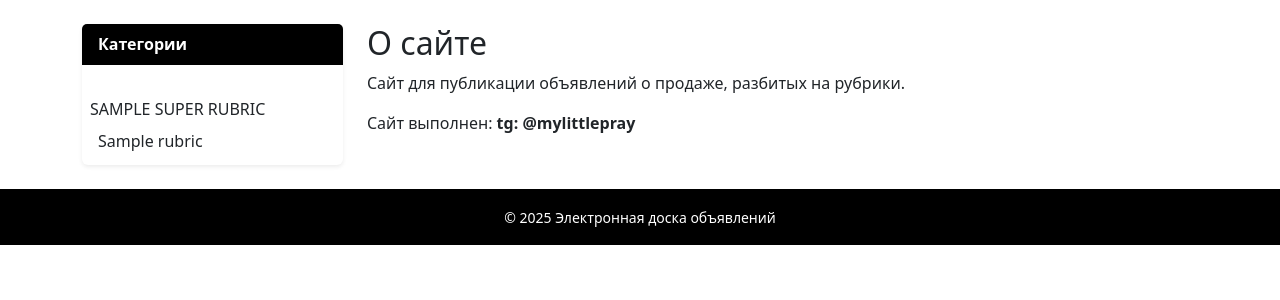
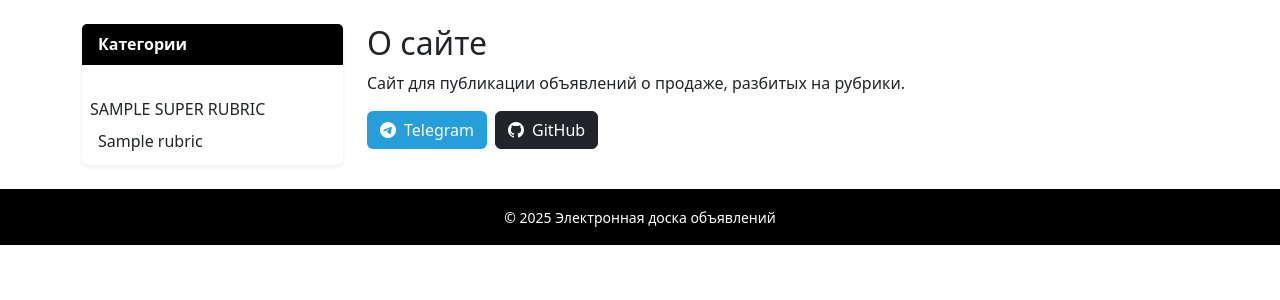
Before and after one commit to mylittlepray/MyClassifieds, a Django app: template main/templates/main/about.html in a window 1280 px wide. Shown: the part 273-573 px from the top of the page. Run offline with Django 5.2, Linux system fonts and the light colour scheme; the template is opened without the code that fills it: most values are stand-ins (such as "Sample title", 1, 10 or a date in 2020); some libraries are stand-ins or nearby versions.

Commit message:
fix about + profile

```diff
--- a/main/templates/layout/basic.html
+++ b/main/templates/layout/basic.html
@@ -48,15 +48,13 @@
 
             <ul class="navbar-nav ms-auto">
                 {% if user.is_authenticated %}
-                <form action="{% url 'main:profile_bb_add' %}" method="get">
-                    <button type="submit" class="btn btn-outline-light">Добавить</button>
-                </form>
+                <form action="{% url 'main:profile_bb_add' %}" method="get"><button type="submit" class="btn btn-outline-light mx-2">Добавить</button></form>
+                <form action="{% url 'main:profile_my_bbs' %}" method="get"><button type="submit" class="btn btn-light mx-2">Мои объявления</button></form>
                     <li class="nav-item dropdown">
                         <a class="nav-link dropdown-toggle" href="#" id="navbarUser" role="button"
                            data-bs-toggle="dropdown" aria-expanded="false">{{ user.username }}</a>
                         <ul class="dropdown-menu dropdown-menu-end" aria-labelledby="navbarUser">
                             <li><a class="dropdown-item" href="{% url 'main:profile' %}">Мой профиль</a></li>
-                            <li><a class="dropdown-item" href="{% url 'main:profile_my_bbs' %}">Мои объявления</a></li>
                             <li><hr class="dropdown-divider"></li>
                             <li>
                                 <form method="post" action="{% url 'main:logout' %}" class="d-inline">
@@ -74,7 +72,6 @@
         </div>
     </div>
 </nav>
-
 
 <header class="bg-black text-white py-5 mb-4" style="background: url({% static 'main/bg.jpg' %}) center/cover no-repeat;">
     <div class="container text-center">
--- a/main/templates/main/about.html
+++ b/main/templates/main/about.html
@@ -4,6 +4,27 @@
 
 {% block content %}
 <h2>О сайте</h2>
+
+<link rel="stylesheet" href="https://cdn.jsdelivr.net/npm/bootstrap-icons@1.13.1/font/bootstrap-icons.min.css">
+
 <p>Сайт для публикации объявлений о продаже, разбитых на рубрики.</p>
-<p>Сайт выполнен: <b>tg: @mylittlepray</b></p>
+<div class="d-flex gap-2 flex-wrap">
+  <a href="https://t.me/mylittlepray"
+     class="btn text-white d-inline-flex align-items-center gap-2"
+     style="background:#269EDA;"
+     target="_blank" rel="noopener noreferrer">
+    <i class="bi bi-telegram"></i>
+    Telegram
+  </a>
+
+  <a href="https://github.com/mylittlepray"
+     class="btn btn-dark d-inline-flex align-items-center gap-2"
+     target="_blank" rel="noopener noreferrer">
+    <i class="bi bi-github"></i>
+    GitHub
+  </a>
+</div>
+
+
+
 {% endblock %}
--- a/main/templates/main/profile.html
+++ b/main/templates/main/profile.html
@@ -1,6 +1,10 @@
 {% extends 'layout/basic.html' %}
+{% load tz %}
 {% block title %}Профиль пользователя{% endblock %}
 {% block content %}
+
+{% get_current_timezone as tzname %}
+
 <h2>Настройки профиля</h2>
 
 <div class="card p-3 m-3">
@@ -37,5 +41,6 @@
     </div>
 </div>
 
+<small class="text-muted">Ваш часовой пояс: {{ tzname }}</small>
 
 {% endblock %}
--- a/main/templates/main/profile_my_bbs.html
+++ b/main/templates/main/profile_my_bbs.html
@@ -9,10 +9,8 @@
 
 {% block content %}
 <h2 class="mb-3">Мои объявления</h2>
-{% get_current_timezone as tzname %}
 {% if bbs %}
 <div class="vstack gap-3 my-4">
-  <small class="text-muted">TZ={{ tzname }}</small>
     {% for bb in bbs %}
     {% url 'main:bb_detail' rubric_pk=bb.rubric.pk pk=bb.pk as url %}
     <div class="card bbcard shadow border-0 rounded-4 overflow-hidden">
```
